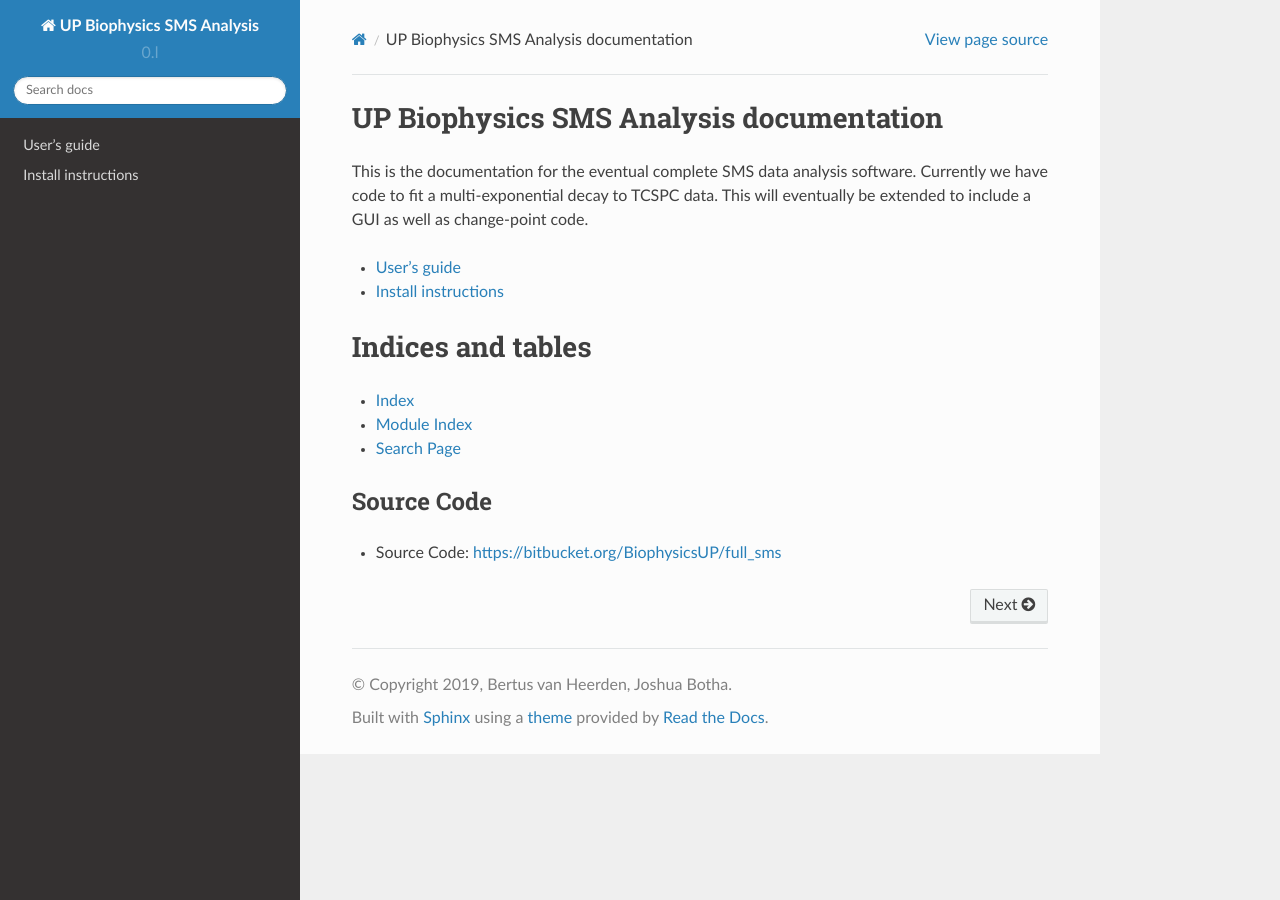
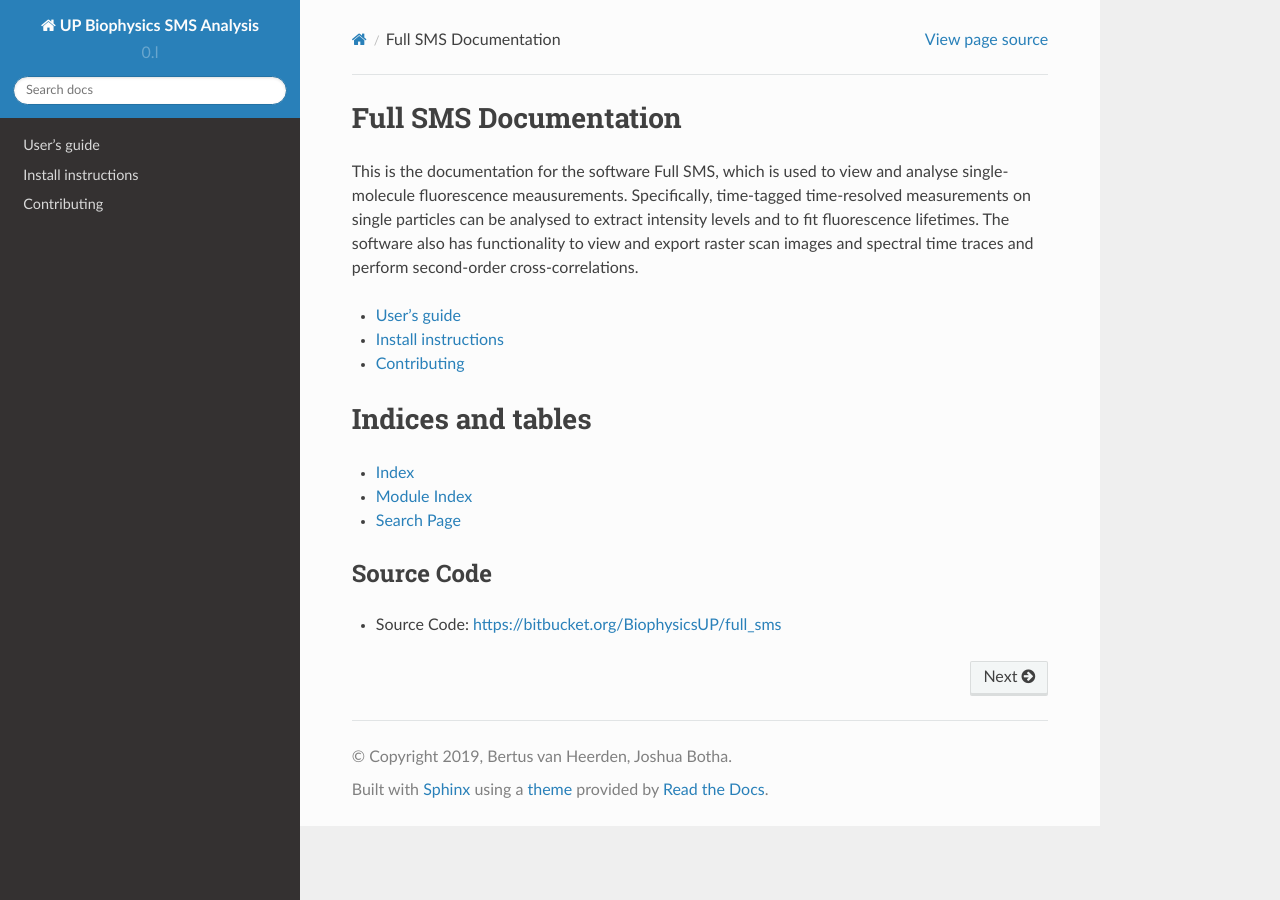
Before and after one commit to BioPhysicsUP/Full_SMS, a Sphinx documentation site: the page built from docs/index.rst, in a window 1280 px wide. Built offline with Sphinx 7.4.7 and the Read the Docs theme 2.0.0, drawn with Linux system fonts in a browser that asks for light colours.

Commit message:
Worked on docs.

```diff
--- a/docs/index.rst
+++ b/docs/index.rst
@@ -1,16 +1,17 @@
-
-UP Biophysics SMS Analysis documentation
+Full SMS Documentation
 ========================================
 
-This is the documentation for the eventual complete SMS data analysis software.
-Currently we have code to fit a multi-exponential decay to TCSPC data. This will eventually be extended to include a GUI
-as well as change-point code.
+This is the documentation for the software Full SMS, which is used to view and analyse single-molecule fluorescence
+meausurements. Specifically, time-tagged time-resolved measurements on single particles can be analysed to extract
+intensity levels and to fit fluorescence lifetimes. The software also has functionality to view and export raster
+scan images and spectral time traces and perform second-order cross-correlations.
 
 .. toctree::
     :maxdepth: 1
 
     usage/userguide
     usage/installation
+    usage/contributing
 
 
 Indices and tables
--- a/docs/usage/userguide.rst
+++ b/docs/usage/userguide.rst
@@ -5,5 +5,6 @@ User's guide
 .. toctree::
     :maxdepth: 2
 
+    basic_overview
     lifetime_userguide
     hdf5_userguide
--- /dev/null
+++ b/docs/usage/writing_docs.rst
@@ -0,0 +1,4 @@
+Documentation guide
+===================
+
+Coming soon!
```
Also changed, not shown: docs/usage/basic_overview.rst (added, +16 -0 lines), docs/usage/contributing.rst (added, +57 -0 lines), docs/usage/installation.rst (+6 -1 lines), docs/usage/GUI_screenshot.png (added).
